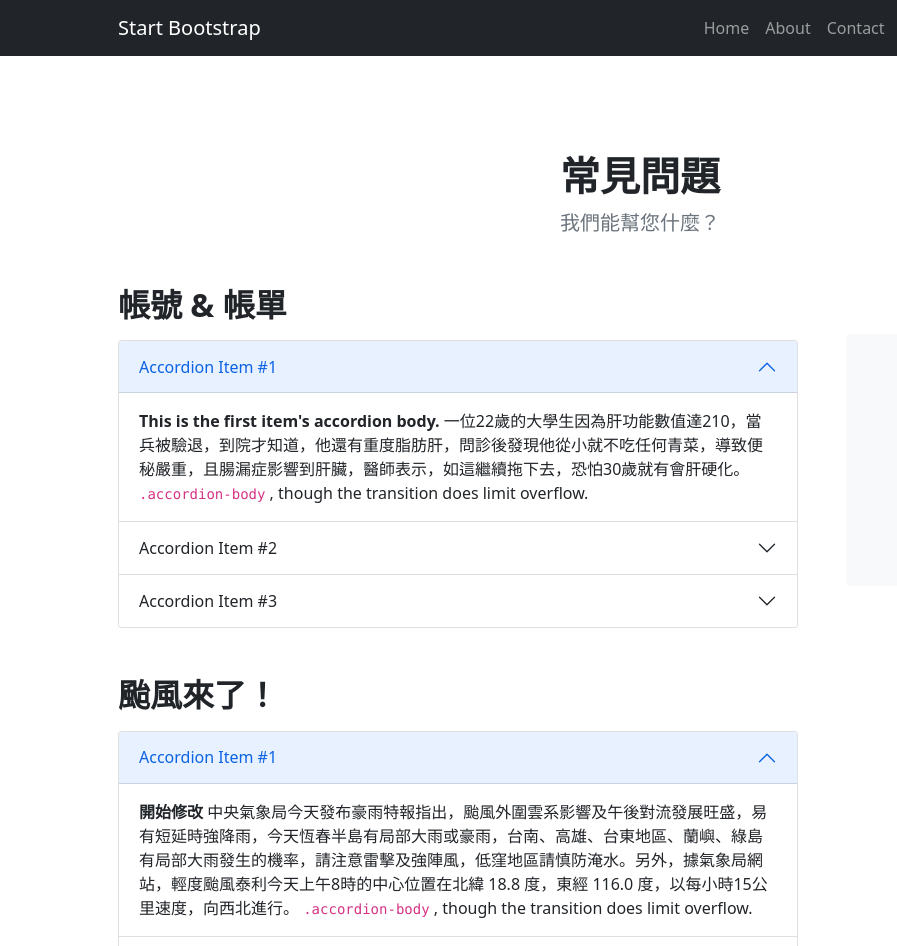
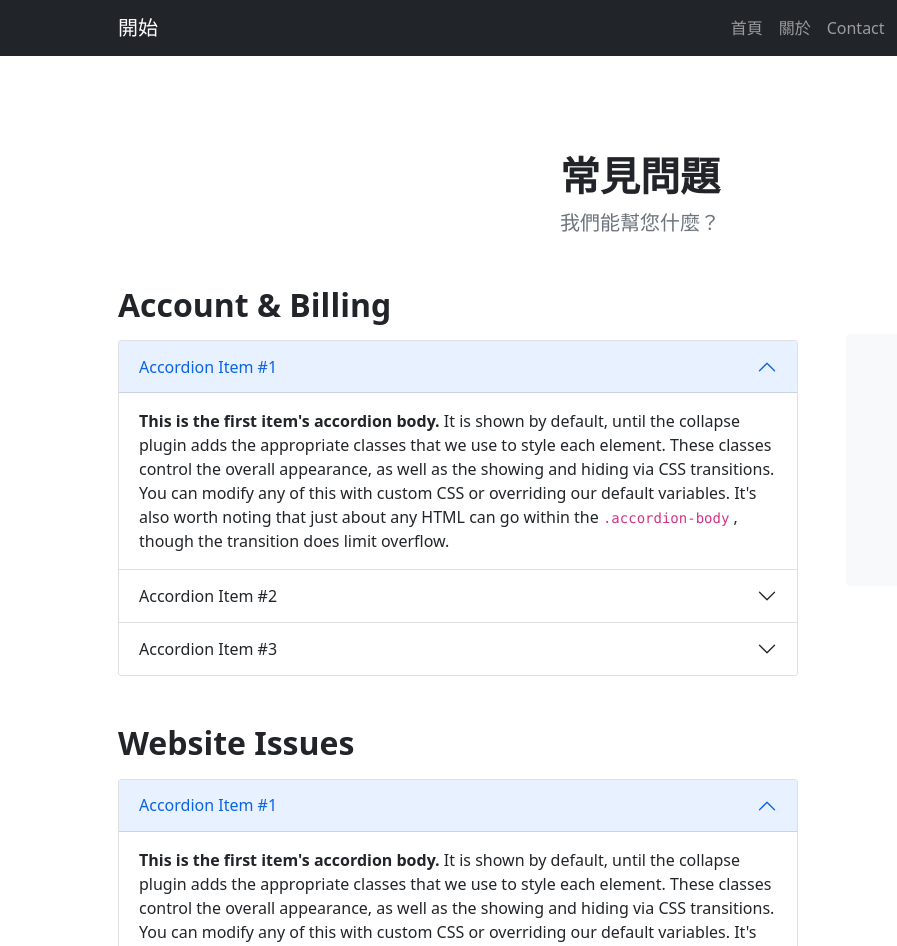
Before and after one commit to clutctm10733232/ChihleeGit-20230716, a plain HTML site: page faq.html in a window 1280 px wide. Shown: the top 946 px of the page, 0-897 px from the left. Drawn offline with nearby package versions, Linux system fonts and the light colour scheme.

Commit message:
update menu

```diff
--- a/faq.html
+++ b/faq.html
@@ -5,7 +5,7 @@
         <meta name="viewport" content="width=device-width, initial-scale=1, shrink-to-fit=no" />
         <meta name="description" content="" />
         <meta name="author" content="" />
-        <title>今日消息</title>
+        <title>Modern Business - Start Bootstrap Template</title>
         <!-- Favicon-->
         <link rel="icon" type="image/x-icon" href="assets/favicon.ico" />
         <!-- Bootstrap icons-->
@@ -18,12 +18,12 @@
             <!-- Navigation-->
             <nav class="navbar navbar-expand-lg navbar-dark bg-dark">
                 <div class="container px-5">
-                    <a class="navbar-brand" href="index.html">Start Bootstrap</a>
+                    <a class="navbar-brand" href="index.html">開始 </a>
                     <button class="navbar-toggler" type="button" data-bs-toggle="collapse" data-bs-target="#navbarSupportedContent" aria-controls="navbarSupportedContent" aria-expanded="false" aria-label="Toggle navigation"><span class="navbar-toggler-icon"></span></button>
                     <div class="collapse navbar-collapse" id="navbarSupportedContent">
                         <ul class="navbar-nav ms-auto mb-2 mb-lg-0">
-                            <li class="nav-item"><a class="nav-link" href="index.html">Home</a></li>
-                            <li class="nav-item"><a class="nav-link" href="about.html">About</a></li>
+                            <li class="nav-item"><a class="nav-link" href="index.html">首頁 </a></li>
+                            <li class="nav-item"><a class="nav-link" href="about.html">關於 </a></li>
                             <li class="nav-item"><a class="nav-link" href="contact.html">Contact</a></li>
                             <li class="nav-item"><a class="nav-link" href="pricing.html">Pricing</a></li>
                             <li class="nav-item"><a class="nav-link" href="faq.html">FAQ</a></li>
@@ -55,14 +55,14 @@
                     <div class="row gx-5">
                         <div class="col-xl-8">
                             <!-- FAQ Accordion 1-->
-                            <h2 class="fw-bolder mb-3">帳號 &amp; 帳單</h2>
+                            <h2 class="fw-bolder mb-3">Account &amp; Billing</h2>
                             <div class="accordion mb-5" id="accordionExample">
                                 <div class="accordion-item">
                                     <h3 class="accordion-header" id="headingOne"><button class="accordion-button" type="button" data-bs-toggle="collapse" data-bs-target="#collapseOne" aria-expanded="true" aria-controls="collapseOne">Accordion Item #1</button></h3>
                                     <div class="accordion-collapse collapse show" id="collapseOne" aria-labelledby="headingOne" data-bs-parent="#accordionExample">
                                         <div class="accordion-body">
                                             <strong>This is the first item's accordion body.</strong>
-                                            一位22歲的大學生因為肝功能數值達210，當兵被驗退，到院才知道，他還有重度脂肪肝，問診後發現他從小就不吃任何青菜，導致便秘嚴重，且腸漏症影響到肝臟，醫師表示，如這繼續拖下去，恐怕30歲就有會肝硬化。
+                                            It is shown by default, until the collapse plugin adds the appropriate classes that we use to style each element. These classes control the overall appearance, as well as the showing and hiding via CSS transitions. You can modify any of this with custom CSS or overriding our default variables. It's also worth noting that just about any HTML can go within the
                                             <code>.accordion-body</code>
                                             , though the transition does limit overflow.
                                         </div>
@@ -92,14 +92,14 @@
                                 </div>
                             </div>
                             <!-- FAQ Accordion 2-->
-                            <h2 class="fw-bolder mb-3">颱風來了！</h2>
+                            <h2 class="fw-bolder mb-3">Website Issues</h2>
                             <div class="accordion mb-5 mb-xl-0" id="accordionExample2">
                                 <div class="accordion-item">
                                     <h3 class="accordion-header" id="headingOne"><button class="accordion-button" type="button" data-bs-toggle="collapse" data-bs-target="#collapseOne" aria-expanded="true" aria-controls="collapseOne">Accordion Item #1</button></h3>
                                     <div class="accordion-collapse collapse show" id="collapseOne" aria-labelledby="headingOne" data-bs-parent="#accordionExample2">
                                         <div class="accordion-body">
-                                            <strong>開始修改</strong>
-                                            中央氣象局今天發布豪雨特報指出，颱風外圍雲系影響及午後對流發展旺盛，易有短延時強降雨，今天恆春半島有局部大雨或豪雨，台南、高雄、台東地區、蘭嶼、綠島有局部大雨發生的機率，請注意雷擊及強陣風，低窪地區請慎防淹水。另外，據氣象局網站，輕度颱風泰利今天上午8時的中心位置在北緯 18.8 度，東經 116.0 度，以每小時15公里速度，向西北進行。
+                                            <strong>This is the first item's accordion body.</strong>
+                                            It is shown by default, until the collapse plugin adds the appropriate classes that we use to style each element. These classes control the overall appearance, as well as the showing and hiding via CSS transitions. You can modify any of this with custom CSS or overriding our default variables. It's also worth noting that just about any HTML can go within the
                                             <code>.accordion-body</code>
                                             , though the transition does limit overflow.
                                         </div>
```
